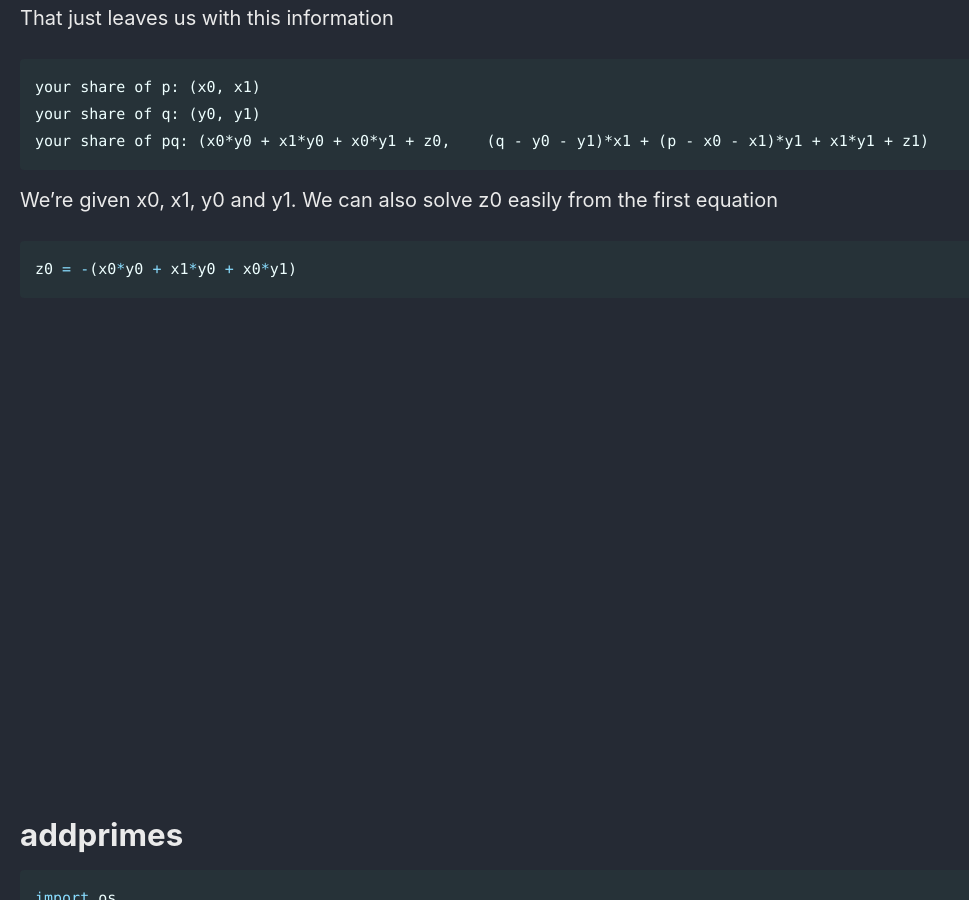
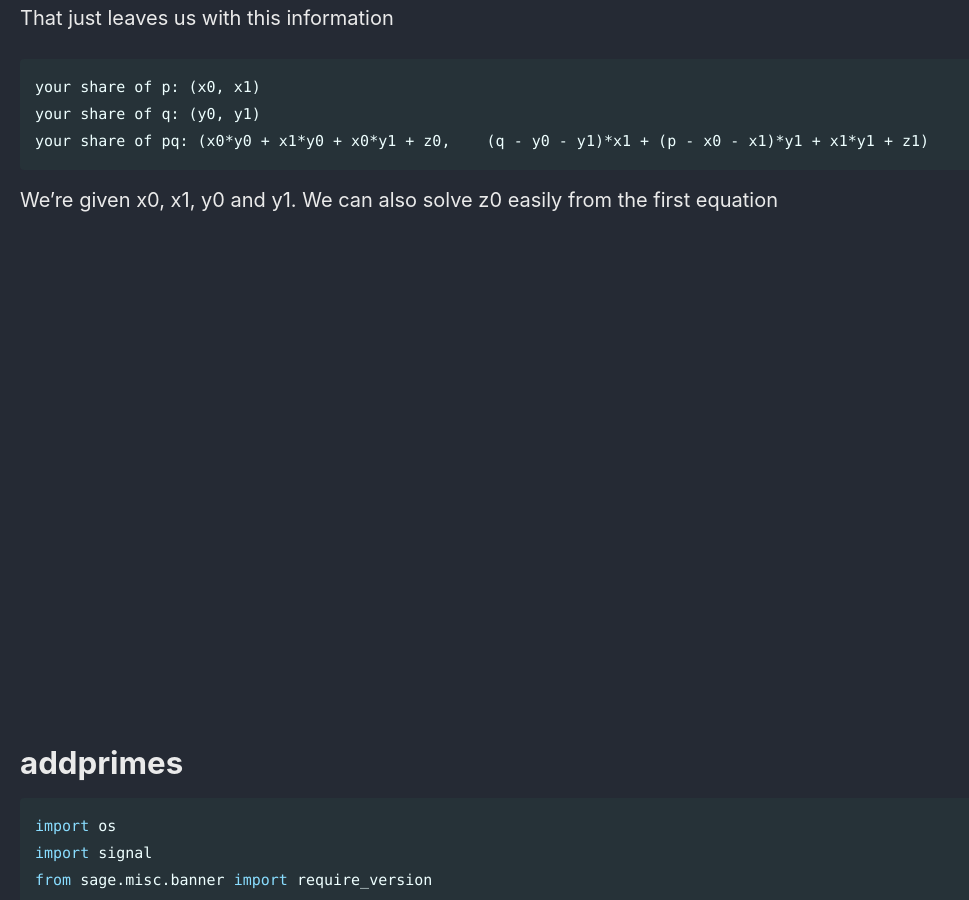
Before and after one commit to Connor-McCartney/Connor-McCartney.github.io, a Jekyll site: the page built from _pages/cryptography/other/AlpacaHack2025.md, in a window 1280 px wide and 900 px high, scrolled down 2692 px. Shown: the whole window, without its empty margins (0-969 px from the left). Built offline with Jekyll 4.4.1, drawn with Linux system fonts in a browser that asks for light colours; cached includes are drawn as plain includes.

Commit message:
Update AlpacaHack2025.md

````diff
--- a/_pages/cryptography/other/AlpacaHack2025.md
+++ b/_pages/cryptography/other/AlpacaHack2025.md
@@ -112,9 +112,6 @@ your share of pq: (x0*y0 + x1*y0 + x0*y1 + z0,    (q - y0 - y1)*x1 + (p - x0 - x
 
 We're given x0, x1, y0 and y1. We can also solve z0 easily from the first equation
 
-```python
-z0 = -(x0*y0 + x1*y0 + x0*y1)
-```
 
 
 <br>
````
